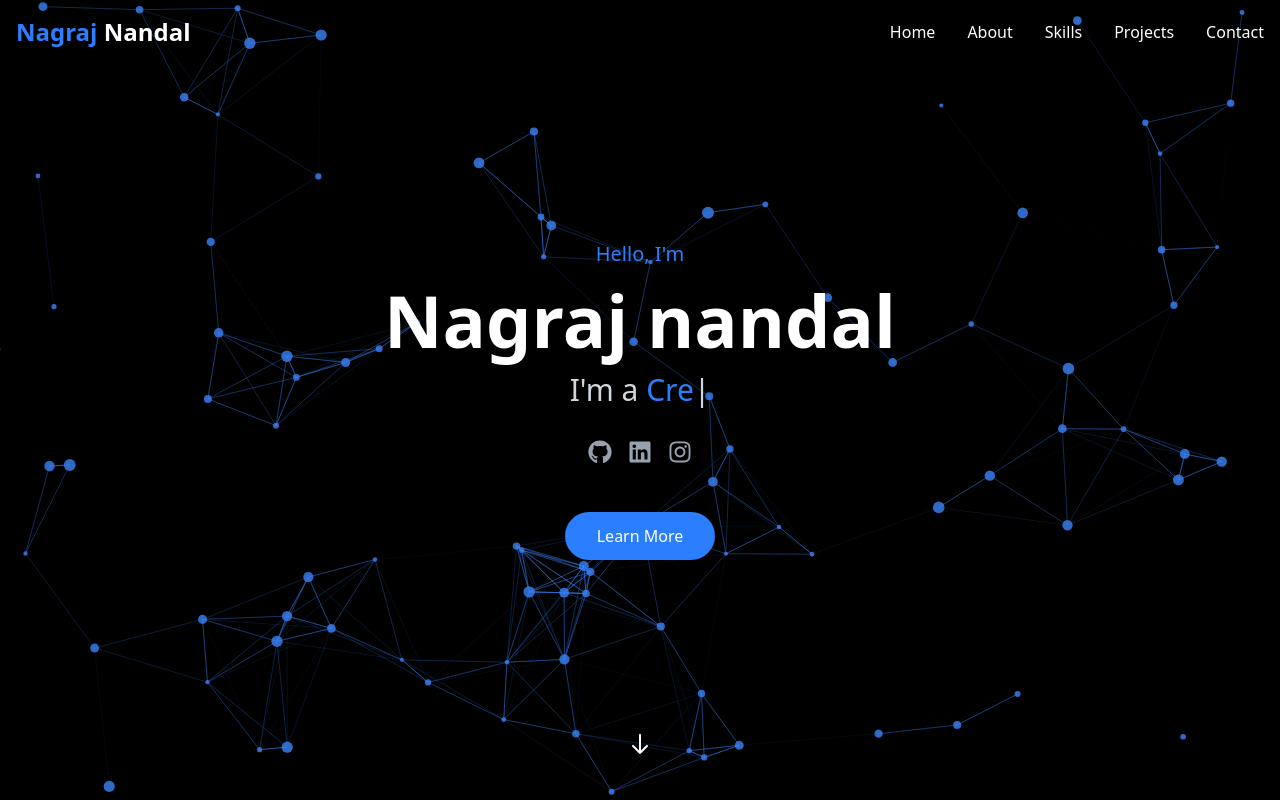
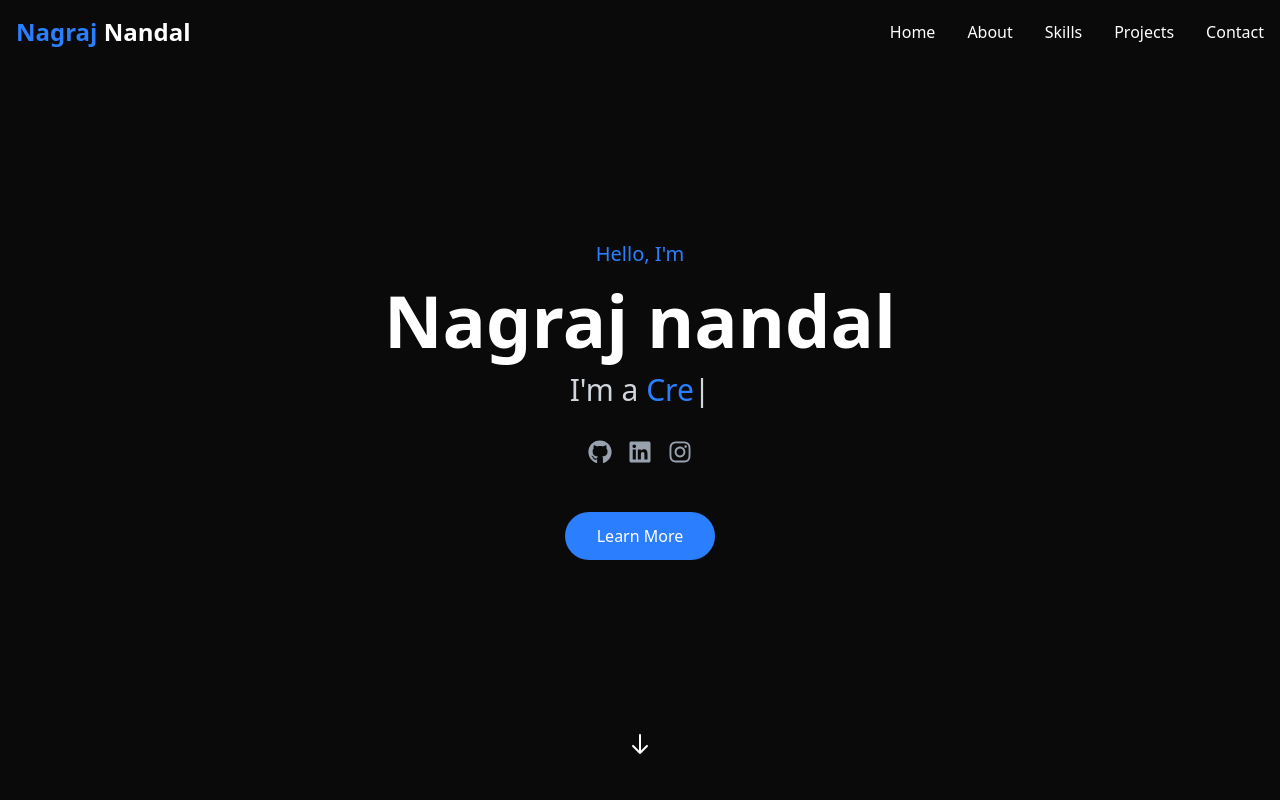
Before and after one commit to Nagraj23/Nagraj, a Next.js app: page / in a window 1280 px wide. Shown: the top 800 px of the page. Built offline with nearby package versions, Linux system fonts and the light colour scheme.

Commit message:
background changes

```diff
--- a/src/app/components/particles-background.jsx
+++ b/src/app/components/particles-background.jsx
@@ -1,8 +1,8 @@
 "use client";
 
 import { useCallback } from "react";
-import Particles from "react-particles";
-import { loadSlim } from "tsparticles-slim";
+import { Particles } from "@tsparticles/react";
+import { loadSlim } from "@tsparticles/slim";
 
 export default function ParticlesBackground() {
   const particlesInit = useCallback(async (engine) => {
@@ -11,71 +11,67 @@ export default function ParticlesBackground() {
 
   return (
     <Particles
-      id="tsparticles"
+      className="fixed inset-0 -z-10"
       init={particlesInit}
       options={{
         background: {
-          color: { value: "#000000ff" },
+          color: { value: "#000000" }, // ✅ Dark background
         },
         fpsLimit: 120,
         interactivity: {
           events: {
             onHover: {
               enable: true,
-              mode: "slow", // Slow down particles on hover
+              mode: "slow", // ✅ Slow down effect on hover
             },
             onClick: {
               enable: true,
               mode: "push",
             },
-            resize: true,
           },
           modes: {
             slow: {
-              factor: 0.5,
-              radius: 200, // Larger area of effect for hover
+              factor: 0.1, // ✅ Stronger slow-down effect
+              radius: 400, // ✅ Larger hover area
             },
             push: {
-              quantity: 4,
-            },
-            repulse: {
-              distance: 150,
-              duration: 0.4,
+              quantity: 6,
             },
           },
         },
         particles: {
-          color: { value: "#3b82f6" },
+          color: { value: "#ffffff" }, // ✅ Bright white particles
           links: {
-            color: "#3b82f6",
+            color: "#4f46e5", // ✅ Soft blue links
             distance: 150,
             enable: true,
-            opacity: 0.5,
-            width: 1,
+            opacity: 0.7, // ✅ More visible link opacity
+            width: 2, // ✅ Thicker links for visibility
           },
           move: {
             enable: true,
-            speed: 0.5, // Slower movement for a calmer effect
+            speed: 1, // ✅ Slightly faster movement
             direction: "none",
+            random: false,
+            straight: false,
             outModes: { default: "out" },
           },
           number: {
             density: { enable: true, area: 800 },
-            value: 80, // Balanced particle count
+            value: 150, // ✅ More particles for visibility
           },
           opacity: {
-            value: 0.8, // More visible dots
+            value: 1, // ✅ Fully visible particles
           },
           shape: {
             type: "circle",
           },
           size: {
-            value: { min: 2, max: 6 }, // Bigger dots for visibility
+            value: { min: 3, max: 6 }, // ✅ Larger particles for better visibility
           },
         },
         detectRetina: true,
       }}
-      className="absolute inset-0 -z-10"
     />
   );
 }
--- a/src/app/globals.css
+++ b/src/app/globals.css
@@ -1,3 +1,4 @@
+
 @import "tailwindcss";
 
 @custom-variant dark (&:is(.dark *));
--- a/src/app/layout.js
+++ b/src/app/layout.js
@@ -20,7 +20,7 @@ export default function RootLayout({ children }) {
   return (
     <html lang="en">
       <body
-        className={`${geistSans.variable} ${geistMono.variable} antialiased`}
+        className={`${geistSans.variable} ${geistMono.variable} antialiased dark`}
       >
         {children}
       </body>
```
Also changed, not shown: package.json (+4 -3 lines), 1 other file (tests, documents, lock files or other folders).
